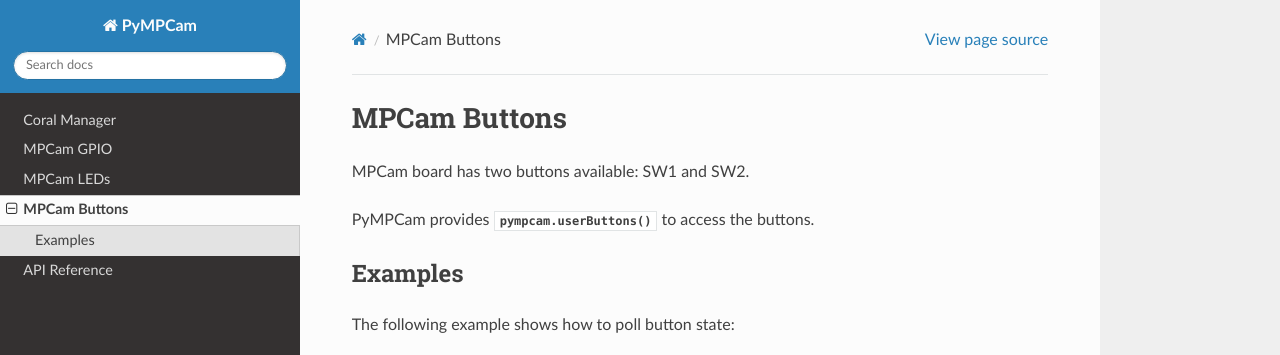
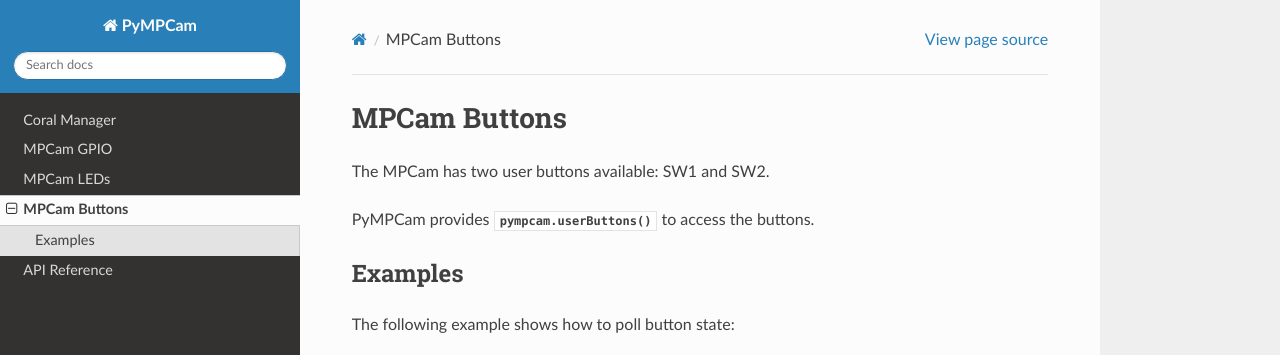
Before and after one commit to siana-systems/pympcam, a Sphinx documentation site: the page built from docs/buttons.rst, in a window 1280 px wide and 1010 px high. Shown: the top 355 px of the window. Built offline with Sphinx 7.4.7 and the Read the Docs theme 2.0.0, drawn with Linux system fonts in a browser that asks for light colours.

Commit message:
Update buttons.rst

```diff
--- a/docs/buttons.rst
+++ b/docs/buttons.rst
@@ -1,6 +1,6 @@
 MPCam Buttons
 =============
-MPCam board has two buttons available: SW1 and SW2.
+The MPCam has two user buttons available: SW1 and SW2.
 
 PyMPCam provides :py:meth:`pympcam.userButtons` to access the buttons.
 
```
